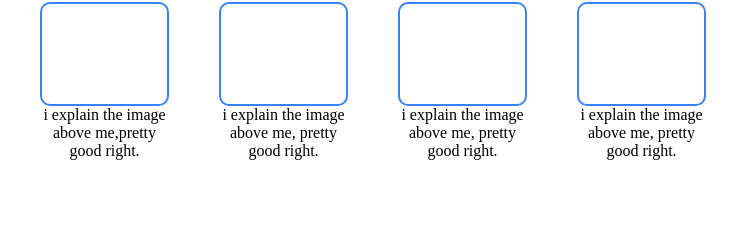
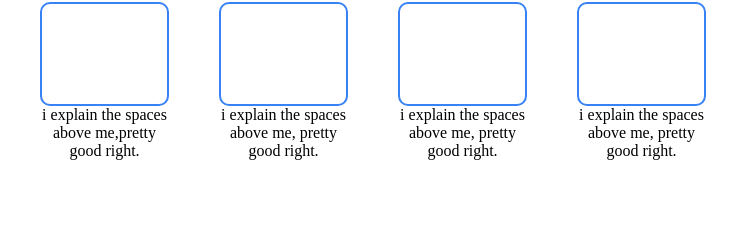
Before and after one commit to Olamilekan2009/landing_page, a plain HTML site: page index.html in a window 1280 px wide. Shown: the part 453-693 px from the top of the page, 267-1013 px from the left. Drawn offline with Linux system fonts and the light colour scheme.

Commit message:
index.html

```diff
--- a/index.html
+++ b/index.html
@@ -50,28 +50,28 @@
                 <div class="imagesinfo">
                     </div>
                 <div class="division-one">
-                    i explain the image <br> above me,pretty <br> good right.
+                    i explain the spaces <br> above me,pretty <br> good right.
                 </div>
             </div>
             <div class="flex item2">
                 <div class="imagesinfo">
                     </div>
                 <div class="division-two">
-                    i explain the image <br> above me, pretty <br> good right.
+                    i explain the spaces <br> above me, pretty <br> good right.
                 </div>
             </div>
             <div class="flex item3">
                 <div class="imagesinfo">
                     </div>
                 <div class="division-three">
-                    i explain the image <br> above me, pretty  <br> good right.
+                    i explain the spaces <br> above me, pretty  <br> good right.
                 </div>
             </div>
             <div class="flex item4">
                 <div class="imagesinfo">
                     </div>
                 <div class="division-four">
-                    i explain the image <br> above me, pretty <br> good right.
+                    i explain the spaces <br> above me, pretty <br> good right.
                 </div>
             </div>
         </div>
```
